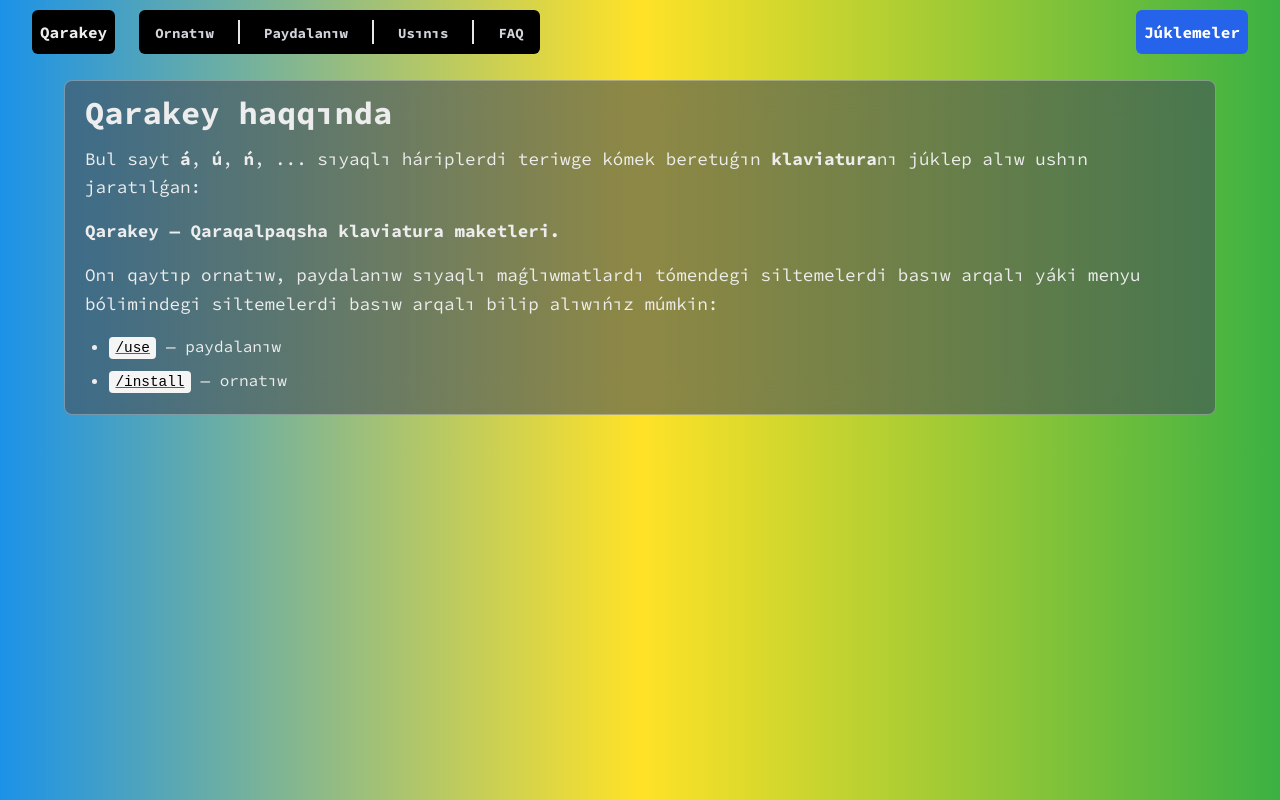
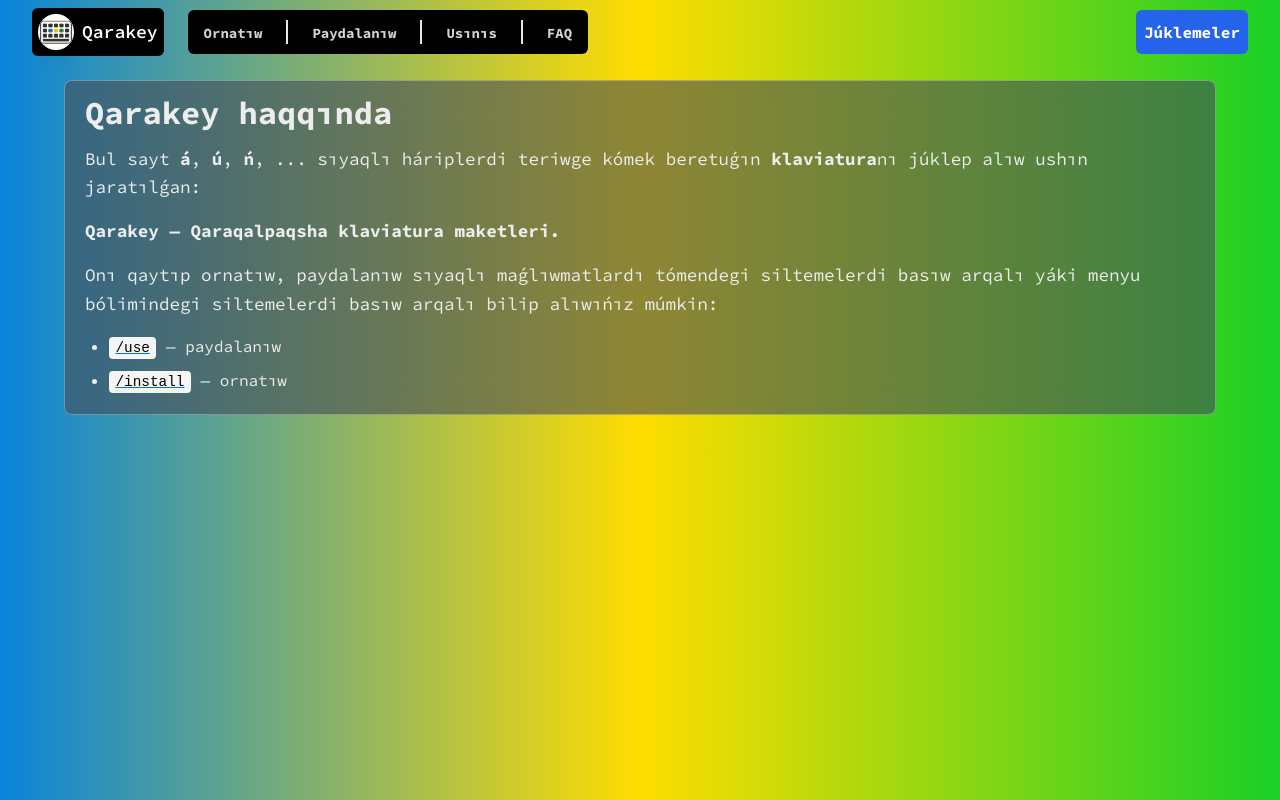
Before and after one commit to uabdirasul/qarakey, a Next.js app: page / in a window 1280 px wide. Built offline with nearby package versions, Linux system fonts and the light colour scheme.

Commit message:
edit bg & add logo

```diff
--- a/app/globals.css
+++ b/app/globals.css
@@ -9,5 +9,5 @@
 
 body {
   color: var(--foreground);
-  background: linear-gradient(to right, #1c92e8, #ffe227, #3bb143);
+  background: linear-gradient(to right, #0984db, #ffdd00, #1ad026);
 }
--- a/components/Navbar.tsx
+++ b/components/Navbar.tsx
@@ -1,7 +1,9 @@
 "use client";
 
+import Image from "next/image";
 import Link from "next/link";
 import { useState } from "react";
+import QarakeyLogo from "../public/qarakey-logo.png";
 import LargeDeviceLinks from "./LargeDeviceLinks";
 import SmallDeviceLinks from "./SmallDeviceLinks";
 
@@ -60,11 +62,21 @@ const Navbar = () => {
             </button>
           </div>
           <div className="flex flex-1 items-center">
-            <div className="flex shrink-0 items-center bg-black py-2.5 px-2 rounded-md">
-              <Link href="/">
-                <span>Qarakey</span>
+            <div className="flex shrink-0 items-center bg-black p-1.5 rounded-md">
+              <Link href="/" className="flex items-center space-x-2">
+                <Image
+                  className="bg-white rounded-full inline-block shadow-lg"
+                  src={QarakeyLogo}
+                  alt="Qarakey logo"
+                  width={36}
+                  height={36}
+                />
+                <span className="text-white font-semibold text-lg hover:text-yellow-400 transition duration-200">
+                  Qarakey
+                </span>
               </Link>
             </div>
+
             <div className="hidden custom-md:block sm:ml-6 bg-black py-2.5 px-2 rounded-md">
               <LargeDeviceLinks />
             </div>
```
Also changed, not shown: public/qarakey-logo.png (added).
